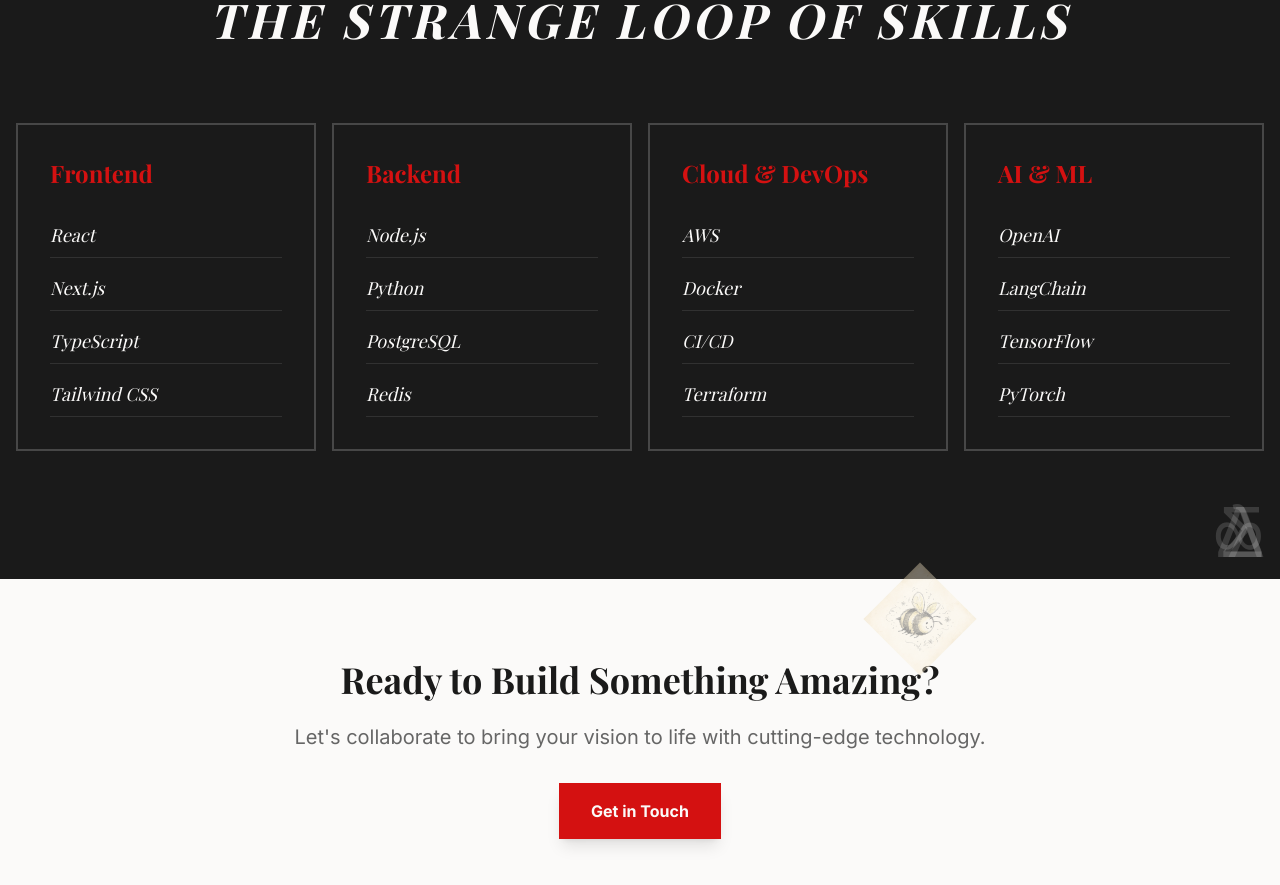
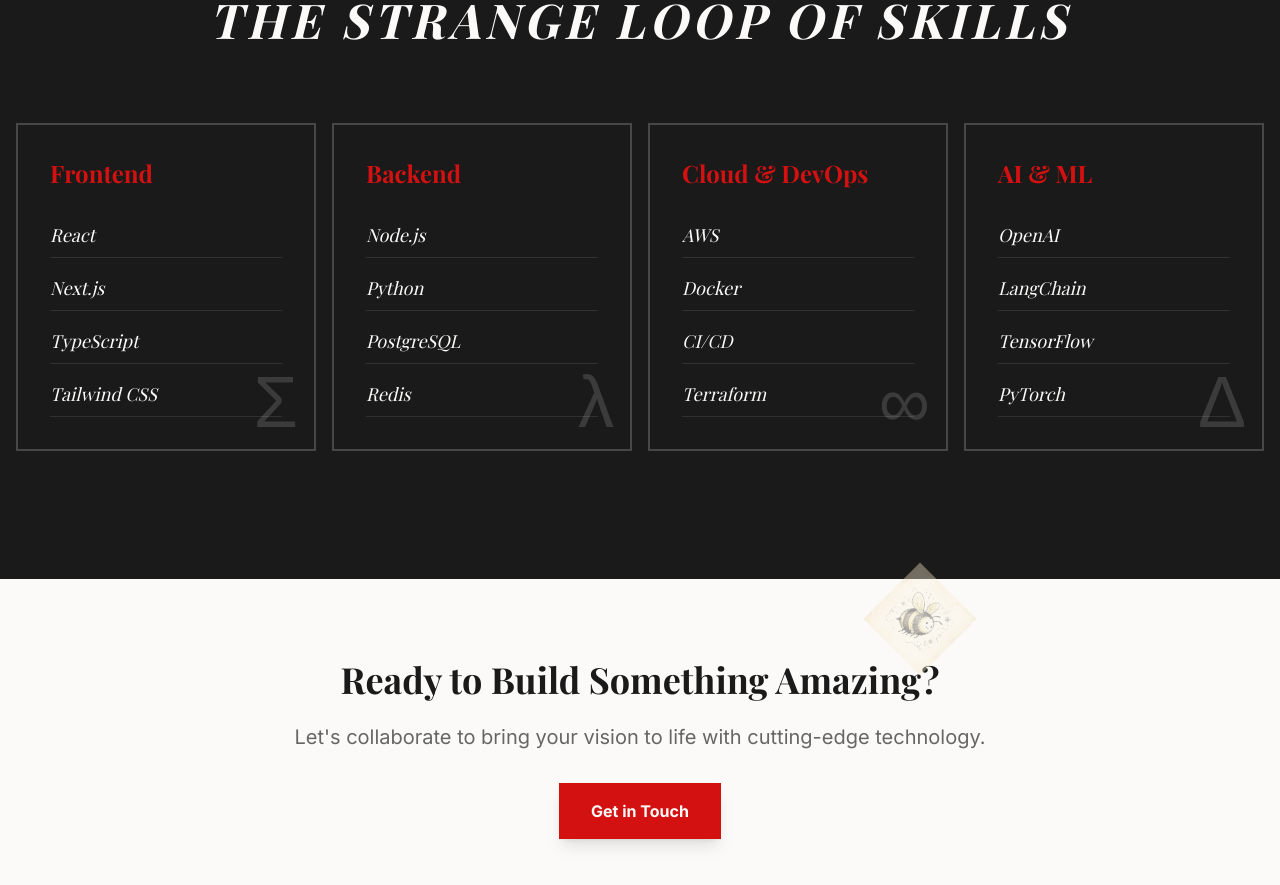
Before and after one commit to zacharyz/zadell.com, a Next.js app: page / in a window 1280 px wide. Shown: the part 1520-2405 px from the top of the page. Built offline with nearby package versions, Linux system fonts and the light colour scheme; a web font is replaced by a local one.

Commit message:
fix(styles): add relative positioning to skill cards to prevent glyph stacking

```diff
--- a/src/app/page.tsx
+++ b/src/app/page.tsx
@@ -145,7 +145,7 @@
             {skills.map((category) => (
               <div
                 key={category.name}
-                className="p-8 border-2 border-background/20 hover:border-primary transition-colors flex flex-col justify-between"
+                className="p-8 border-2 border-background/20 hover:border-primary transition-colors flex flex-col justify-between relative group"
               >
                 <div>
                   <h3 className="text-2xl font-bold mb-8 text-primary font-serif">{category.name}</h3>
```
